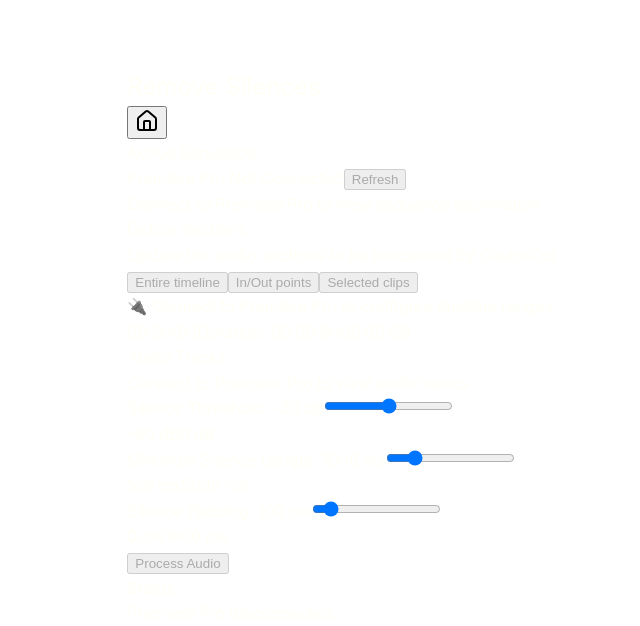
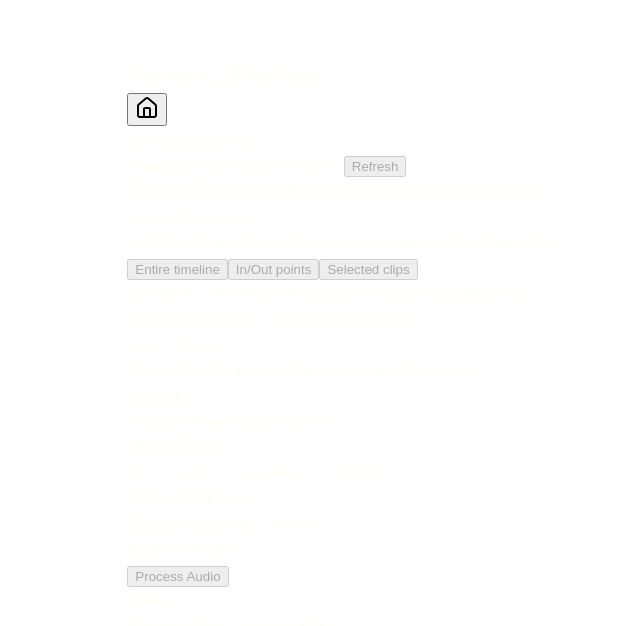
Before and after one commit to EduardoAndreu/clean-cut, a React (Vite) app in the folder src/renderer/: page / in a window 1280 px wide. Both pictures are taken after a click on the button "Remove Silences". Shown: the top 626 px of the page, without its empty margins (298-938 px from the left). Built offline with nearby package versions, Linux system fonts and the light colour scheme.

Commit message:
Update package dependencies and refactor RemoveSilences component to use Radix UI components for improved UI consistency

```diff
--- a/package.json
+++ b/package.json
@@ -23,7 +23,9 @@
   "dependencies": {
     "@electron-toolkit/preload": "^3.0.1",
     "@electron-toolkit/utils": "^4.0.0",
+    "@radix-ui/react-checkbox": "^1.3.2",
     "@radix-ui/react-scroll-area": "^1.2.9",
+    "@radix-ui/react-slider": "^1.3.5",
     "@radix-ui/react-slot": "^1.2.3",
     "class-variance-authority": "^0.7.1",
     "clsx": "^2.1.1",
--- a/src/renderer/src/App.tsx
+++ b/src/renderer/src/App.tsx
@@ -10,7 +10,7 @@ function App(): React.JSX.Element {
 
   // Listen for Premiere Pro connection status updates
   useEffect(() => {
-    const handlePremiereStatus = (event: any, data: { connected: boolean }) => {
+    const handlePremiereStatus = (_event: any, data: { connected: boolean }) => {
       setPremiereConnected(data.connected)
     }
 
--- a/src/renderer/src/components/RemoveSilences.tsx
+++ b/src/renderer/src/components/RemoveSilences.tsx
@@ -1,5 +1,9 @@
 import { useState, useEffect } from 'react'
 import { ScrollArea } from './ui/scroll-area'
+import { Button } from './ui/button'
+import { Slider } from './ui/slider'
+import { Checkbox } from './ui/checkbox'
+import { ConnectionPrompt } from './ui/connection-prompt'
 
 interface RemoveSilencesProps {
   premiereConnected: boolean
@@ -81,7 +85,7 @@ function RemoveSilences({ premiereConnected }: RemoveSilencesProps): React.JSX.E
 
   // Listen for sequence info updates from Premiere Pro
   useEffect(() => {
-    const handleSequenceInfoUpdate = (event: any, data: string) => {
+    const handleSequenceInfoUpdate = (_event: any, data: string) => {
       try {
         const sequenceData = JSON.parse(data)
         console.log('Received sequence info:', sequenceData)
@@ -98,7 +102,7 @@ function RemoveSilences({ premiereConnected }: RemoveSilencesProps): React.JSX.E
       }
     }
 
-    const handleSelectedClipsInfoUpdate = (event: any, data: string) => {
+    const handleSelectedClipsInfoUpdate = (_event: any, data: string) => {
       try {
         const clipsData = JSON.parse(data)
         console.log('Received selected clips info:', clipsData)
@@ -306,7 +310,7 @@ function RemoveSilences({ premiereConnected }: RemoveSilencesProps): React.JSX.E
     setResults(null)
 
     try {
-      const result = await window.cleanCutAPI.invokeCleanCut(
+      await window.cleanCutAPI.invokeCleanCut(
         '', // Empty file path for Premiere workflow
         silenceThreshold,
         minSilenceLen,
@@ -358,22 +362,18 @@ Check Premiere Pro for the results.`)
                       ? sequenceInfo.sequenceName || 'Unknown Sequence'
                       : 'No Active Sequence'}
                 </span>
-                <button
-                  className={`px-2 py-1 text-xs font-semibold rounded transition-colors ${
-                    premiereConnected
-                      ? 'text-black bg-white border border-gray-300 hover:bg-gray-100'
-                      : 'text-gray-400 bg-gray-100 border border-gray-200 cursor-not-allowed'
-                  }`}
+                <Button
+                  variant={premiereConnected ? 'outline' : 'secondary'}
+                  size="sm"
                   onClick={handleRefreshSequenceInfo}
                   disabled={!premiereConnected}
+                  className="text-xs"
                 >
                   Refresh
-                </button>
+                </Button>
               </div>
               {!premiereConnected ? (
-                <div className="text-xs text-gray-500">
-                  Connect to Premiere Pro to view sequence information
-                </div>
+                <ConnectionPrompt action="view sequence information" size="sm" />
               ) : sequenceInfo?.success ? (
                 <div className="text-xs text-gray-500">Project: {sequenceInfo.projectName}</div>
               ) : (
@@ -394,52 +394,56 @@ Check Premiere Pro for the results.`)
             {/* Range Selection */}
             <div className="mb-4">
               <div className="flex gap-2 mb-3">
-                <button
-                  className={`flex-1 px-3 py-2 text-xs font-semibold rounded transition-colors ${
+                <Button
+                  variant={
                     !premiereConnected
-                      ? 'bg-gray-100 text-gray-400 border border-gray-200 cursor-not-allowed'
+                      ? 'secondary'
                       : selectedRange === 'entire'
-                        ? 'bg-blue-100 text-blue-800 border border-blue-300'
-                        : 'bg-gray-50 text-gray-700 border border-gray-300 hover:bg-gray-100'
-                  }`}
+                        ? 'default'
+                        : 'outline'
+                  }
+                  size="sm"
+                  className={`flex-1 text-xs ${selectedRange === 'entire' && premiereConnected ? 'bg-blue-100 text-blue-800 border-blue-300 hover:bg-blue-200' : ''}`}
                   onClick={() => handleRangeSelection('entire')}
                   disabled={!premiereConnected}
                 >
                   Entire timeline
-                </button>
-                <button
-                  className={`flex-1 px-3 py-2 text-xs font-semibold rounded transition-colors ${
+                </Button>
+                <Button
+                  variant={
                     !premiereConnected
-                      ? 'bg-gray-100 text-gray-400 border border-gray-200 cursor-not-allowed'
+                      ? 'secondary'
                       : selectedRange === 'inout'
-                        ? 'bg-blue-100 text-blue-800 border border-blue-300'
-                        : 'bg-gray-50 text-gray-700 border border-gray-300 hover:bg-gray-100'
-                  }`}
+                        ? 'default'
+                        : 'outline'
+                  }
+                  size="sm"
+                  className={`flex-1 text-xs ${selectedRange === 'inout' && premiereConnected ? 'bg-blue-100 text-blue-800 border-blue-300 hover:bg-blue-200' : ''}`}
                   onClick={() => handleRangeSelection('inout')}
                   disabled={!premiereConnected}
                 >
                   In/Out points
-                </button>
-                <button
-                  className={`flex-1 px-3 py-2 text-xs font-semibold rounded transition-colors ${
+                </Button>
+                <Button
+                  variant={
                     !premiereConnected
-                      ? 'bg-gray-100 text-gray-400 border border-gray-200 cursor-not-allowed'
+                      ? 'secondary'
                       : selectedRange === 'selected'
-                        ? 'bg-blue-100 text-blue-800 border border-blue-300'
-                        : 'bg-gray-50 text-gray-700 border border-gray-300 hover:bg-gray-100'
-                  }`}
+                        ? 'default'
+                        : 'outline'
+                  }
+                  size="sm"
+                  className={`flex-1 text-xs ${selectedRange === 'selected' && premiereConnected ? 'bg-blue-100 text-blue-800 border-blue-300 hover:bg-blue-200' : ''}`}
                   onClick={() => handleRangeSelection('selected')}
                   disabled={!premiereConnected}
                 >
                   Selected clips
-                </button>
+                </Button>
               </div>
 
               {/* Range status indicator */}
               {!premiereConnected ? (
-                <div className="p-2 bg-gray-50 border border-gray-200 rounded text-[10px] text-gray-500 mb-3">
-                  🔌 Connect to Premiere Pro to configure timeline ranges
-                </div>
+                <ConnectionPrompt action="configure timeline ranges" size="sm" className="mb-6" />
               ) : selectedRange === 'inout' ? (
                 <div className="p-2 bg-gray-50 border border-gray-200 rounded text-[10px] text-gray-600 mb-3">
                   {sequenceInfo?.hasWorkArea && sequenceInfo?.workAreaEnabled
@@ -520,11 +524,9 @@ Check Premiere Pro for the results.`)
 
               {/* Audio Tracks List */}
               <div>
-                <div className="text-xs font-semibold text-black mb-2">Audio Tracks</div>
+                <div className="block text-sm font-semibold text-black mb-4">Audio Tracks</div>
                 {!premiereConnected ? (
-                  <div className="p-4 bg-gray-50 border border-gray-200 rounded text-center text-sm text-gray-500">
-                    Connect to Premiere Pro to view audio tracks
-                  </div>
+                  <ConnectionPrompt action="view audio tracks" size="sm" className="mb-6" />
                 ) : (
                   <div className="flex flex-col gap-1">
                     {Array.from({ length: sequenceInfo?.audioTracks || 0 }, (_, i) => {
@@ -545,15 +547,11 @@ Check Premiere Pro for the results.`)
                             }
                           }}
                         >
-                          <div
-                            className={`w-4 h-4 rounded-sm border-2 flex items-center justify-center text-[10px] flex-shrink-0 ${
-                              isSelected
-                                ? 'bg-orange-500 border-orange-500 text-white'
-                                : 'bg-transparent border-gray-300'
-                            }`}
-                          >
-                            {isSelected && '✓'}
-                          </div>
+                          <Checkbox
+                            checked={isSelected}
+                            onChange={() => {}} // onClick handler on parent handles this
+                            className="flex-shrink-0"
+                          />
                           <span className="text-xs font-semibold text-black min-w-[20px]">
                             A{trackNumber}
                           </span>
@@ -588,16 +586,17 @@ Check Premiere Pro for the results.`)
 
           {/* Silence Threshold Slider */}
           <div className="mb-5">
-            <label className="block text-sm font-semibold text-black mb-2">
+            <div className="block text-sm font-semibold text-black mb-4">Settings</div>
+            <label className="block text-xs font-semibold text-black mb-2">
               Silence Threshold: {silenceThreshold} dB
             </label>
-            <input
-              type="range"
-              min="-60"
-              max="0"
-              value={silenceThreshold}
-              onChange={(e) => setSilenceThreshold(Number(e.target.value))}
-              className="w-full h-1.5 bg-gray-300 rounded-lg appearance-none cursor-pointer slider"
+            <Slider
+              value={[silenceThreshold]}
+              onValueChange={(value) => setSilenceThreshold(value[0])}
+              min={-60}
+              max={0}
+              step={1}
+              className="w-full"
             />
             <div className="flex justify-between mt-1 text-xs text-gray-500">
               <span>-60 dB</span>
@@ -607,16 +606,16 @@ Check Premiere Pro for the results.`)
 
           {/* Minimum Silence Length Slider */}
           <div className="mb-5">
-            <label className="block text-sm font-semibold text-black mb-2">
+            <label className="block text-xs font-semibold text-black mb-2">
               Minimum Silence Length: {minSilenceLen} ms
             </label>
-            <input
-              type="range"
-              min="100"
-              max="5000"
-              value={minSilenceLen}
-              onChange={(e) => setMinSilenceLen(Number(e.target.value))}
-              className="w-full h-1.5 bg-gray-300 rounded-lg appearance-none cursor-pointer slider"
+            <Slider
+              value={[minSilenceLen]}
+              onValueChange={(value) => setMinSilenceLen(value[0])}
+              min={100}
+              max={5000}
+              step={1}
+              className="w-full"
             />
             <div className="flex justify-between mt-1 text-xs text-gray-500">
               <span>100 ms</span>
@@ -626,16 +625,16 @@ Check Premiere Pro for the results.`)
 
           {/* Silence Padding Slider */}
           <div className="mb-5">
-            <label className="block text-sm font-semibold text-black mb-2">
+            <label className="block text-xs font-semibold text-black mb-2">
               Silence Padding: {silencePadding} ms
             </label>
-            <input
-              type="range"
-              min="0"
-              max="1000"
-              value={silencePadding}
-              onChange={(e) => setSilencePadding(Number(e.target.value))}
-              className="w-full h-1.5 bg-gray-300 rounded-lg appearance-none cursor-pointer slider"
+            <Slider
+              value={[silencePadding]}
+              onValueChange={(value) => setSilencePadding(value[0])}
+              min={0}
+              max={1000}
+              step={1}
+              className="w-full"
             />
             <div className="flex justify-between mt-1 text-xs text-gray-500">
               <span>0 ms</span>
@@ -645,17 +644,15 @@ Check Premiere Pro for the results.`)
 
           {/* Process Button */}
           <div className="mb-5">
-            <button
-              className={`w-full px-6 py-3 text-base font-semibold rounded-lg transition-all duration-300 ${
-                isProcessing || !premiereConnected
-                  ? 'bg-gray-300 text-gray-500 cursor-not-allowed'
-                  : 'bg-black text-white hover:bg-gray-800 shadow-md hover:shadow-lg'
-              }`}
+            <Button
+              className="w-full px-6 py-3 text-base font-semibold"
+              size="lg"
               onClick={handleProcessFromPremiere}
               disabled={isProcessing || !premiereConnected}
+              variant={isProcessing || !premiereConnected ? 'secondary' : 'default'}
             >
               {isProcessing ? 'Processing...' : 'Process Audio'}
-            </button>
+            </Button>
           </div>
 
           {/* Status Display */}
--- /dev/null
+++ b/src/renderer/src/components/ui/checkbox.tsx
@@ -0,0 +1,28 @@
+'use client'
+
+import * as React from 'react'
+import * as CheckboxPrimitive from '@radix-ui/react-checkbox'
+import { Check } from 'lucide-react'
+
+import { cn } from '../../lib/utils'
+
+const Checkbox = React.forwardRef<
+  React.ElementRef<typeof CheckboxPrimitive.Root>,
+  React.ComponentPropsWithoutRef<typeof CheckboxPrimitive.Root>
+>(({ className, ...props }, ref) => (
+  <CheckboxPrimitive.Root
+    ref={ref}
+    className={cn(
+      'peer h-4 w-4 shrink-0 rounded-sm border border-gray-300 ring-offset-background focus-visible:outline-none focus-visible:ring-2 focus-visible:ring-ring focus-visible:ring-offset-2 disabled:cursor-not-allowed disabled:opacity-50 data-[state=checked]:bg-orange-500 data-[state=checked]:text-white data-[state=checked]:border-orange-500',
+      className
+    )}
+    {...props}
+  >
+    <CheckboxPrimitive.Indicator className={cn('flex items-center justify-center text-current')}>
+      <Check className="h-3 w-3" />
+    </CheckboxPrimitive.Indicator>
+  </CheckboxPrimitive.Root>
+))
+Checkbox.displayName = CheckboxPrimitive.Root.displayName
+
+export { Checkbox }
--- /dev/null
+++ b/src/renderer/src/components/ui/connection-prompt.tsx
@@ -0,0 +1,36 @@
+import * as React from 'react'
+import { Plug } from 'lucide-react'
+import { cn } from '../../lib/utils'
+
+interface ConnectionPromptProps {
+  action: string
+  className?: string
+  size?: 'sm' | 'md' | 'lg'
+}
+
+const ConnectionPrompt = React.forwardRef<HTMLDivElement, ConnectionPromptProps>(
+  ({ action, className, size = 'md' }, ref) => {
+    const sizeClasses = {
+      sm: 'p-2 text-xs',
+      md: 'p-4 text-sm',
+      lg: 'p-6 text-base'
+    }
+
+    return (
+      <div
+        ref={ref}
+        className={cn(
+          'bg-gray-50 border rounded text-gray-500 flex items-center justify-center gap-2 shadow-sm',
+          sizeClasses[size],
+          className
+        )}
+      >
+        <span>Connect to Premiere Pro to {action}</span>
+      </div>
+    )
+  }
+)
+
+ConnectionPrompt.displayName = 'ConnectionPrompt'
+
+export { ConnectionPrompt }
--- /dev/null
+++ b/src/renderer/src/components/ui/slider.tsx
@@ -0,0 +1,25 @@
+'use client'
+
+import * as React from 'react'
+import * as SliderPrimitive from '@radix-ui/react-slider'
+
+import { cn } from '../../lib/utils'
+
+const Slider = React.forwardRef<
+  React.ElementRef<typeof SliderPrimitive.Root>,
+  React.ComponentPropsWithoutRef<typeof SliderPrimitive.Root>
+>(({ className, ...props }, ref) => (
+  <SliderPrimitive.Root
+    ref={ref}
+    className={cn('relative flex w-full touch-none select-none items-center', className)}
+    {...props}
+  >
+    <SliderPrimitive.Track className="relative h-1.5 w-full grow overflow-hidden rounded-full bg-gray-300">
+      <SliderPrimitive.Range className="absolute h-full bg-black" />
+    </SliderPrimitive.Track>
+    <SliderPrimitive.Thumb className="block h-4 w-4 rounded-full border border-black bg-white shadow transition-colors focus-visible:outline-none focus-visible:ring-1 focus-visible:ring-black disabled:pointer-events-none disabled:opacity-50" />
+  </SliderPrimitive.Root>
+))
+Slider.displayName = SliderPrimitive.Root.displayName
+
+export { Slider }
```
Also changed, not shown: 1 other file (tests, documents, lock files or other folders).
